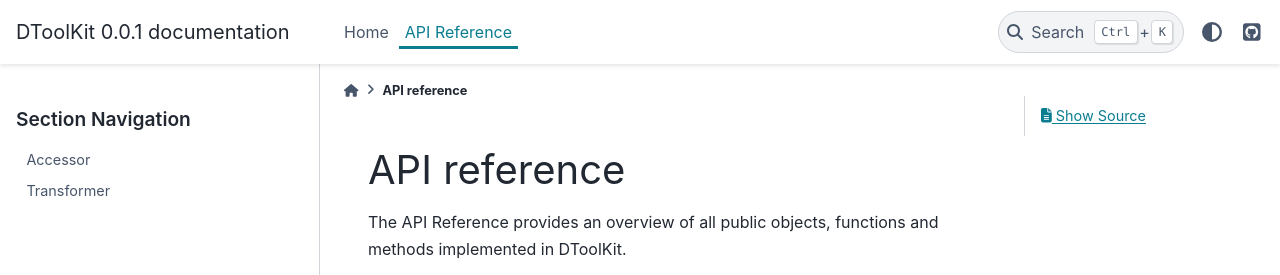
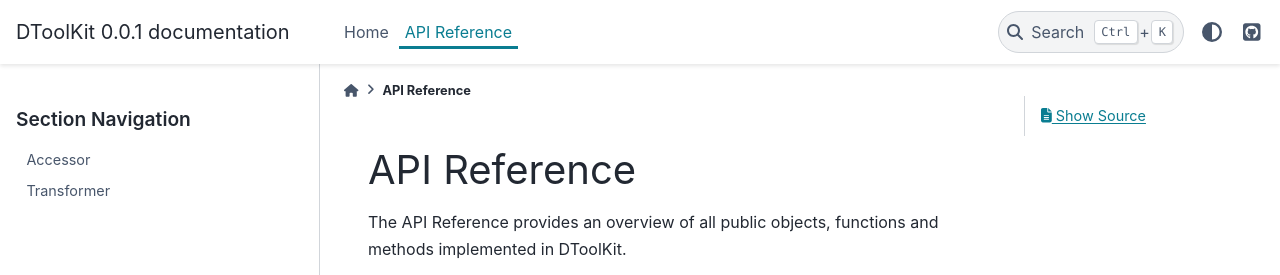
Before and after one commit to Zeroto521/my-data-toolkit, a Sphinx documentation site: the page built from doc/source/reference.rst, in a window 1280 px wide. Shown: the top 275 px of the page. Built offline with Sphinx 7.4.7 and the PyData theme 0.15.4, drawn with Linux system fonts in a browser that asks for light colours.

Commit message:
DOC: capitalize the first word

```diff
--- a/doc/source/reference.rst
+++ b/doc/source/reference.rst
@@ -1,4 +1,4 @@
-API reference
+API Reference
 =============
 
 The API Reference provides an overview of all public objects,
```
